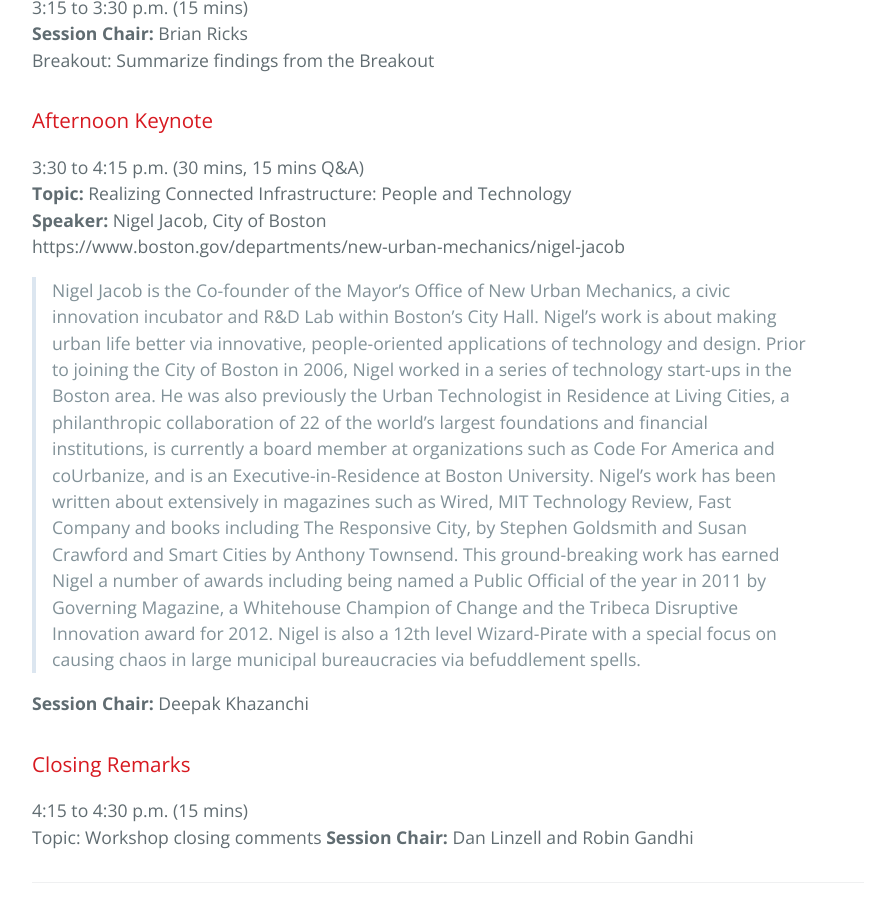
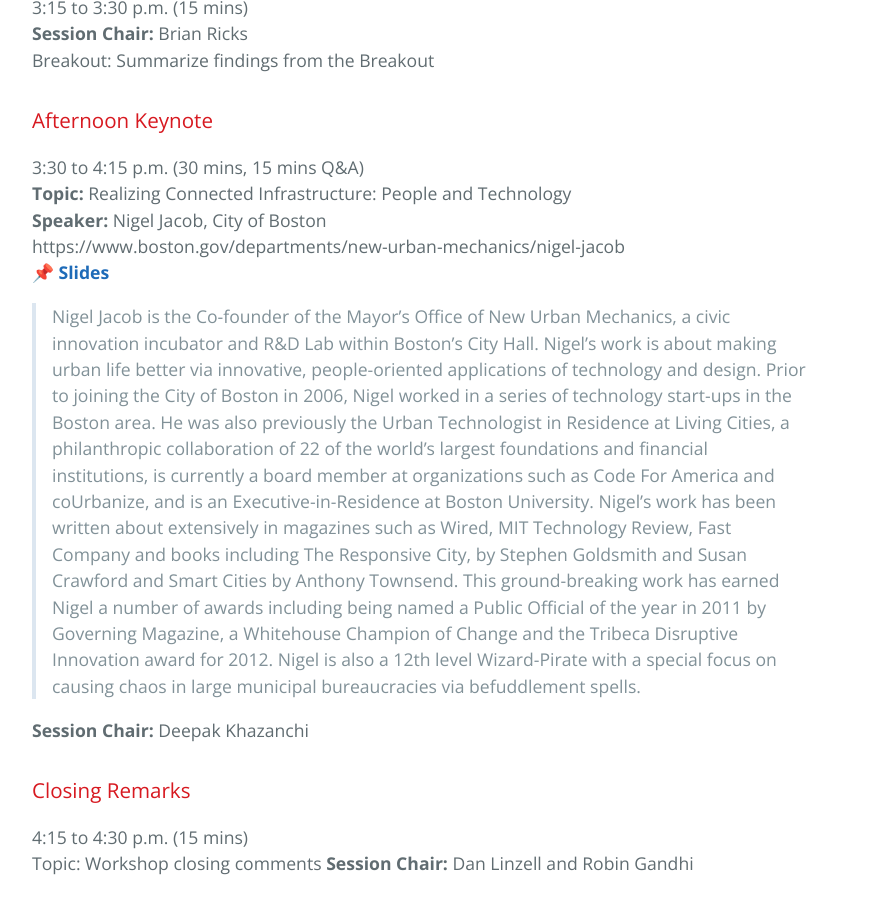
Before and after one commit to BridgingBigData/BridgingBigData.github.io, a Jekyll site: the page built from pages/bbd2019agenda.md, in a window 1280 px wide and 900 px high, scrolled down 4905 px. Shown: the whole window, without its empty margins (192-1087 px from the left). Built offline with Jekyll 4.4.1, drawn with Linux system fonts in a browser that asks for light colours; emoji names are drawn with the system emoji font.

Commit message:
Update bbd2019agenda.md

```diff
--- a/pages/bbd2019agenda.md
+++ b/pages/bbd2019agenda.md
@@ -117,6 +117,7 @@ Breakout: Summarize findings from the Breakout
 **Topic:** Realizing Connected Infrastructure: People and Technology
 **Speaker:** Nigel Jacob, City of Boston
 https://www.boston.gov/departments/new-urban-mechanics/nigel-jacob
+:pushpin: [**Slides**](https://unomaha.box.com/s/bvs9zhfswv2db4uemhctxv3za3j0p4am)
 > Nigel Jacob is the Co-founder of the Mayor’s Office of New Urban Mechanics, a civic innovation incubator and R&D Lab within Boston’s City Hall. Nigel’s work is about making urban life better via innovative, people-oriented applications of technology and design. Prior to joining the City of Boston in 2006, Nigel worked in a series of technology start-ups in the Boston area.
 > He was also previously the Urban Technologist in Residence at Living Cities, a philanthropic collaboration of 22 of the world’s largest foundations and financial institutions, is currently a board member at organizations such as Code For America and coUrbanize, and is an Executive-in-Residence at Boston University.
 > Nigel’s work has been written about extensively in magazines such as Wired, MIT Technology Review, Fast Company and books including The Responsive City, by Stephen Goldsmith and Susan Crawford and Smart Cities by Anthony Townsend.
```
